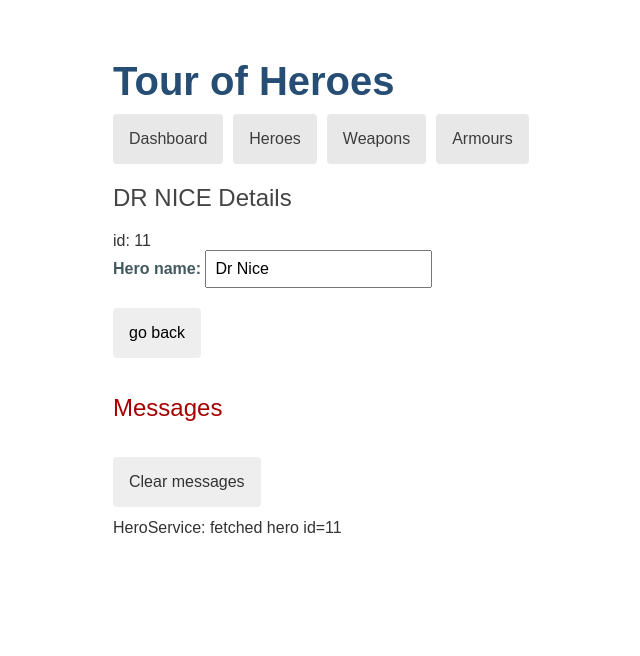
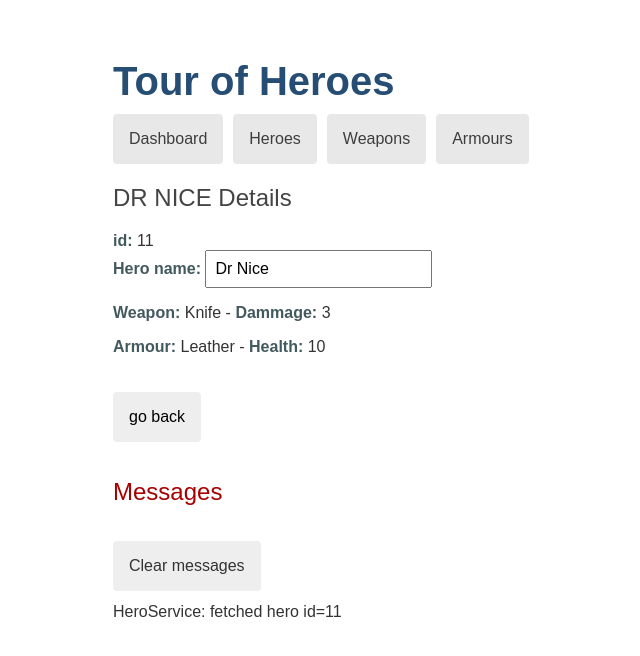
Before and after one commit to Sotatek-PhongHoang/heroes-coding-challenge, an Angular app: page /detail/11 in a window 1280 px wide. Shown: the top 656 px of the page, without its empty margins (27-667 px from the left). Built offline with nearby package versions, Linux system fonts and the light colour scheme.

Commit message:
feat: update hero detail

```diff
--- a/src/app/hero-detail/hero-detail.component.css
+++ b/src/app/hero-detail/hero-detail.component.css
@@ -22,3 +22,7 @@ button:disabled {
   color: #ccc;
   cursor: auto;
 }
+
+span b {
+  color: #435960;
+}
--- a/src/app/hero-detail/hero-detail.component.html
+++ b/src/app/hero-detail/hero-detail.component.html
@@ -1,9 +1,11 @@
 <div *ngIf="hero">
   <h2>{{hero.name | uppercase}} Details</h2>
-  <div><span>id: </span>{{hero.id}}</div>
+  <div><span><b>id: </b></span>{{hero.id}}</div>
   <div>
     <label for="hero-name">Hero name: </label>
     <input id="hero-name" [(ngModel)]="hero.name" placeholder="Hero name"/>
   </div>
+  <p><span><b>Weapon: </b></span>{{hero.weapon.name}} - <span><b>Dammage: </b></span>{{hero.weapon.damage}}</p>
+  <p><span><b>Armour: </b></span>{{hero.armour.name}} - <span><b>Health: </b></span>{{hero.armour.health}}</p>
   <button (click)="goBack()">go back</button>
 </div>
--- a/src/app/hero.service.ts
+++ b/src/app/hero.service.ts
@@ -17,11 +17,15 @@ export class HeroService {
     return heroes;
   }
 
-  getHero(id: number): Observable<Hero> {
+  getHero(id: number): Observable<Hero | undefined> {
     // For now, assume that a hero with the specified `id` always exists.
     // Error handling will be added in the next step of the tutorial.
     const hero = HEROES.find(h => h.id === id)!;
-    this.messageService.add(`HeroService: fetched hero id=${id}`);
+    if (!!hero) {
+      this.messageService.add(`HeroService: fetched hero id=${id}`);
+    } else {
+      this.messageService.add(`HeroService: Hero id=${id} not found`);
+    }
     return of(hero);
   }
 }
```
Also changed, not shown: 1 other file (tests, documents, lock files or other folders).
